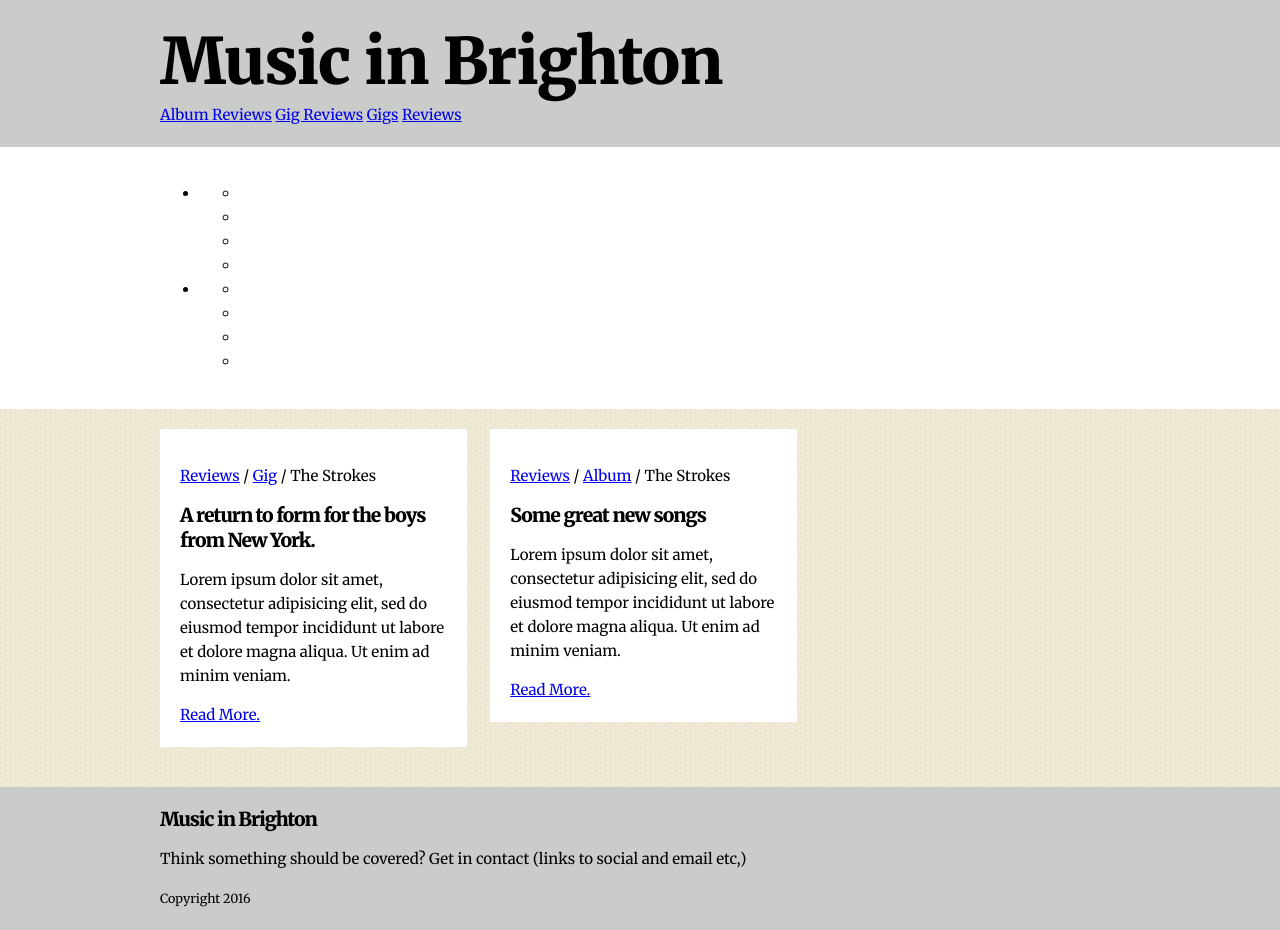
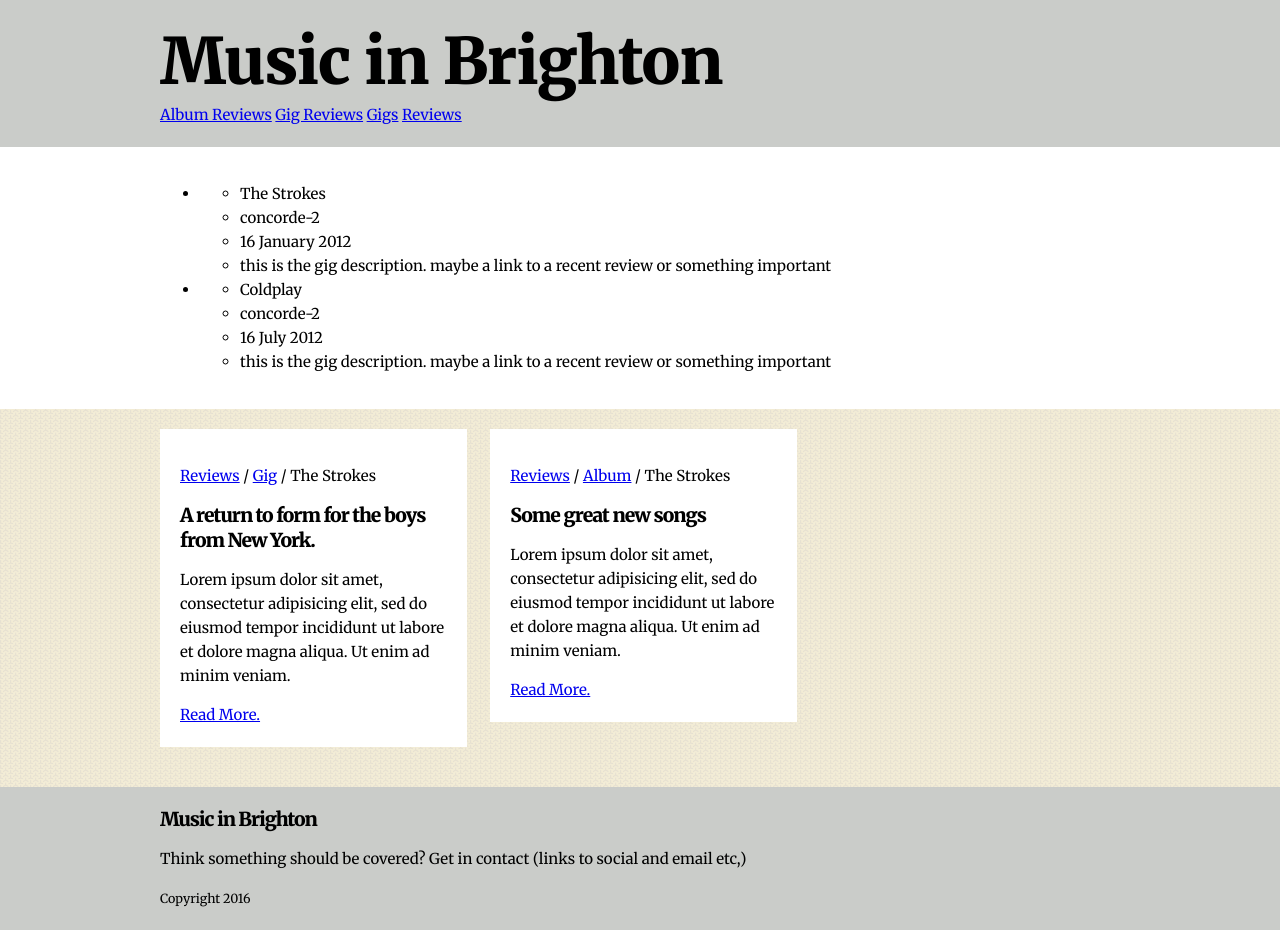
Before and after one commit to mattgreenfield/music, a Jekyll site: the page built from gigs/index.html, in a window 1280 px wide. Built offline with Jekyll 4.4.1, drawn with Linux system fonts in a browser that asks for light colours.

Commit message:
fix gig listings

```diff
--- a/_data/gigs.yml
+++ b/_data/gigs.yml
@@ -1,11 +1,11 @@
-1:
-  artist: Me
+- id: 1
+  artist: The Strokes
   venue: concorde-2
-  time: 12:20
+  date: 12-01-16
   description: this is the gig description. maybe a link to a recent review or something important
 
-2:
-  artist: You
+- id: 2
+  artist: Coldplay
   venue: concorde-2
-  time: 21:20
+  date: 12-07-16
   description: this is the gig description. maybe a link to a recent review or something important
--- a/gigs/index.html
+++ b/gigs/index.html
@@ -10,7 +10,7 @@ title: Gigs
             <ul>
                 <li>{{ gig.artist }}</li>
                 <li>{{ gig.venue }}</li>
-                <li>{{ gig.time }}</li>
+                <li>{{ gig.date | date: "%-d %B %Y" }}</li>
                 <li>{{ gig.description }}</li>
             </ul>
         </li>
```
